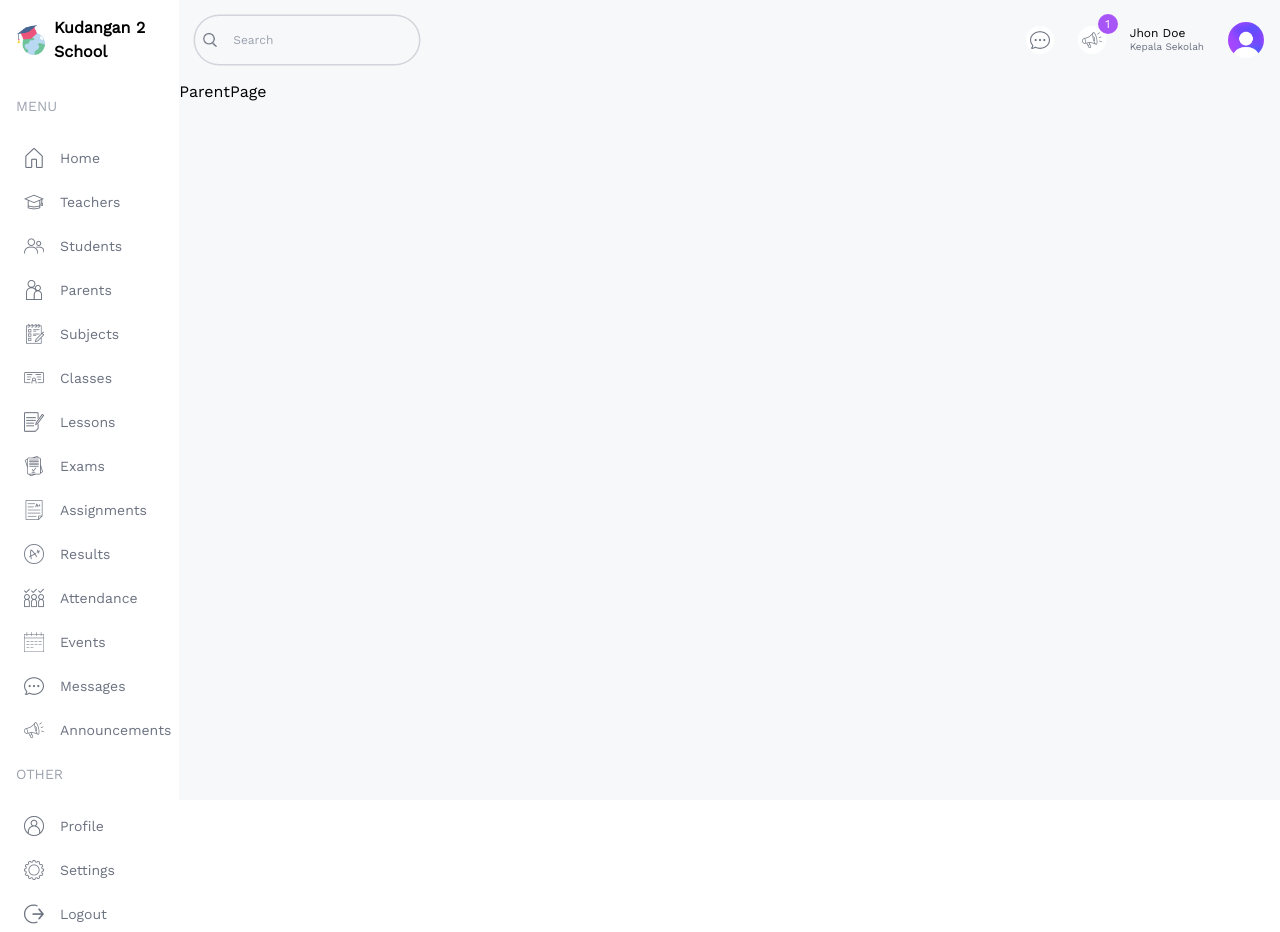
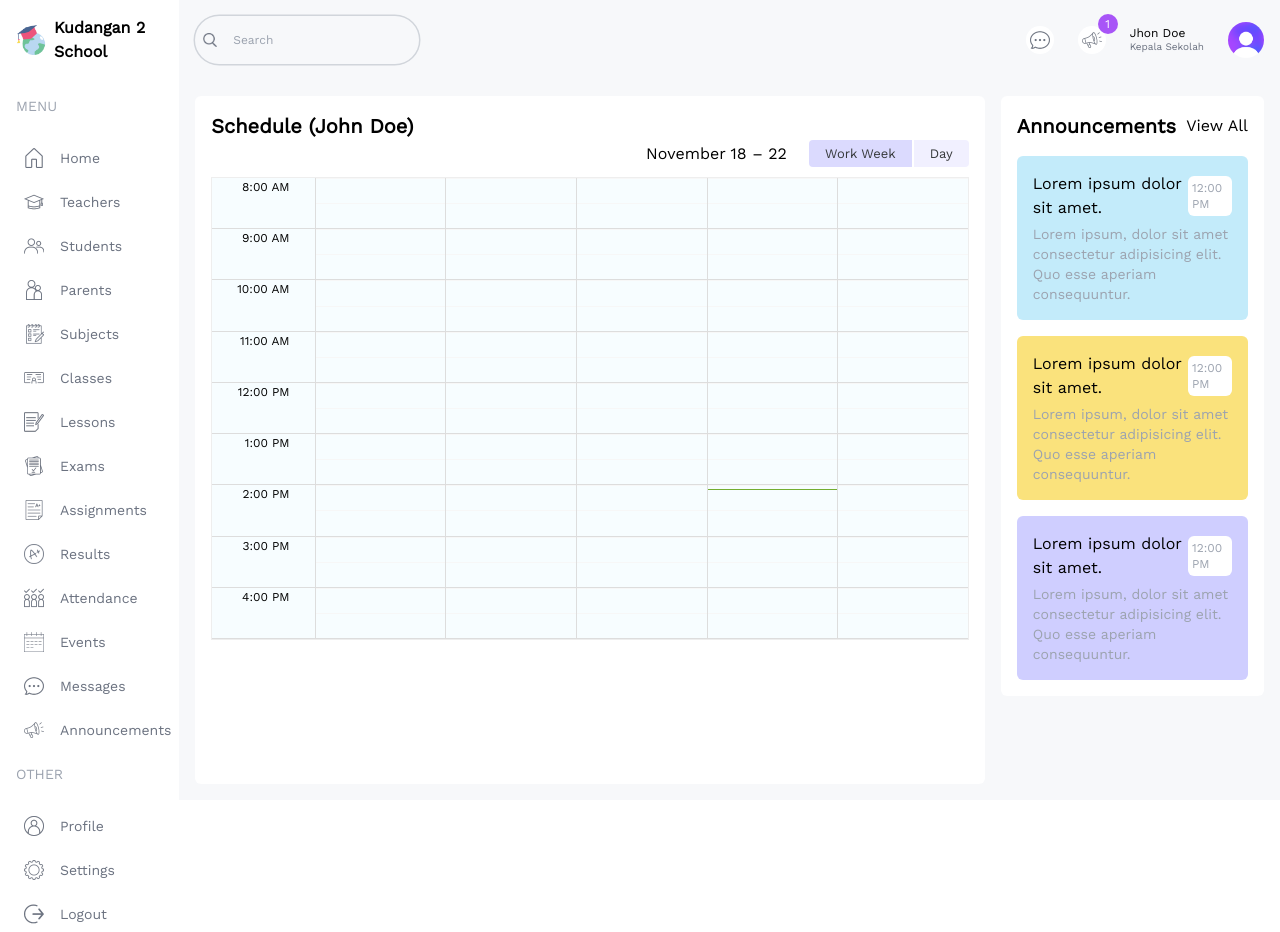
Before and after one commit to tianreformis/SchoolManagementSDKudangan2, a Next.js app: page /parent in a window 1280 px wide. Built offline with nearby package versions, Linux system fonts and the light colour scheme.

Commit message:
adding search bar

```diff
--- /dev/null
+++ b/src/app/(dashboard)/list/teachers/page.tsx
@@ -0,0 +1,29 @@
+import TableSearch from "@/components/TableSearch"
+import Image from "next/image"
+
+const TeachersListsPage = () => {
+  return (
+    <div className="bg-white p-4 rounded-md flex-1 m-4 mt-0">
+      {/* Top */}
+      <div className="flex items-center justify-between">
+        <h1 className="hidden md:block text-lg font-semibold">Teacher List</h1>
+        <div className="flex flex-col md:flex-row gap-4 w-full md:w-auto">
+          <TableSearch />
+          <div>
+            <button>
+              <Image src="/filter.png" alt="" width={20} height={20} />
+            </button>
+
+          </div>
+        </div>
+      </div>
+
+      {/* List */}
+      <div></div>
+      {/* Pagination */}
+      <div></div>
+      </div>
+  )
+}
+
+export default TeachersListsPage
--- a/src/app/(dashboard)/parent/page.tsx
+++ b/src/app/(dashboard)/parent/page.tsx
@@ -1,6 +1,27 @@
-const ParentPage = () => {
+
+import Announcements from "@/components/Announcements"
+import EventCalendar from "@/components/EventCalendar"
+import BigCalendar from "@/components/ReactBigCalendar"
+import React from "react"
+
+const ParentPage
+ = () => {
   return (
-    <div className=''>ParentPage</div>
+    <div className='flex-1 p-4 flex gap-4 flex-col xl:flex-row'>
+      {/* left */}
+      <div className="w-full x:w-2/3">
+        <div className="h-full bg-white p-4 rounded-md">
+          <h1 className="font-semibold text-xl">Schedule (John Doe)</h1>
+          <BigCalendar />
+        </div>
+      </div>
+
+      {/* right */}
+      <div className="w-full lg:w-1/3 flex flex-col gap-8">
+
+        <Announcements />
+      </div>
+    </div>
   )
 }
 
--- a/src/app/(dashboard)/teacher/page.tsx
+++ b/src/app/(dashboard)/teacher/page.tsx
@@ -4,7 +4,7 @@ import EventCalendar from "@/components/EventCalendar"
 import BigCalendar from "@/components/ReactBigCalendar"
 import React from "react"
 
-const StudentPage
+const TeacherPage
  = () => {
   return (
     <div className='flex-1 p-4 flex gap-4 flex-col xl:flex-row'>
@@ -25,4 +25,4 @@ const StudentPage
   )
 }
 
-export default StudentPage
+export default TeacherPage
--- a/src/components/Announcements.tsx
+++ b/src/components/Announcements.tsx
@@ -1,7 +1,7 @@
 "use client"
 const Announcements = () => {
   return (
-    <div className="bg-white rounded-md">
+    <div className="bg-white rounded-md p-4">
       <div className="flex items-center justify-between">
         <h1 className="text-xl font-semibold">Announcements        </h1>
         <span>View All</span>
--- /dev/null
+++ b/src/components/TableSearch.tsx
@@ -0,0 +1,16 @@
+import Image from "next/image"
+
+const TableSearch = () => {
+  return (
+    <div className="w-full md:w-auto flex items-center gap-2 text-xs rounded-full ring-[1.5px] ring-gray-300 px-2">
+      <Image src="" alt="" width={14} height={14} />
+      <input
+        type="text"
+        placeholder="search..."
+        className="w-[200px] p-2 bg-transparent outline-none"
+      />
+    </div>
+  )
+}
+
+export default TableSearch
```
